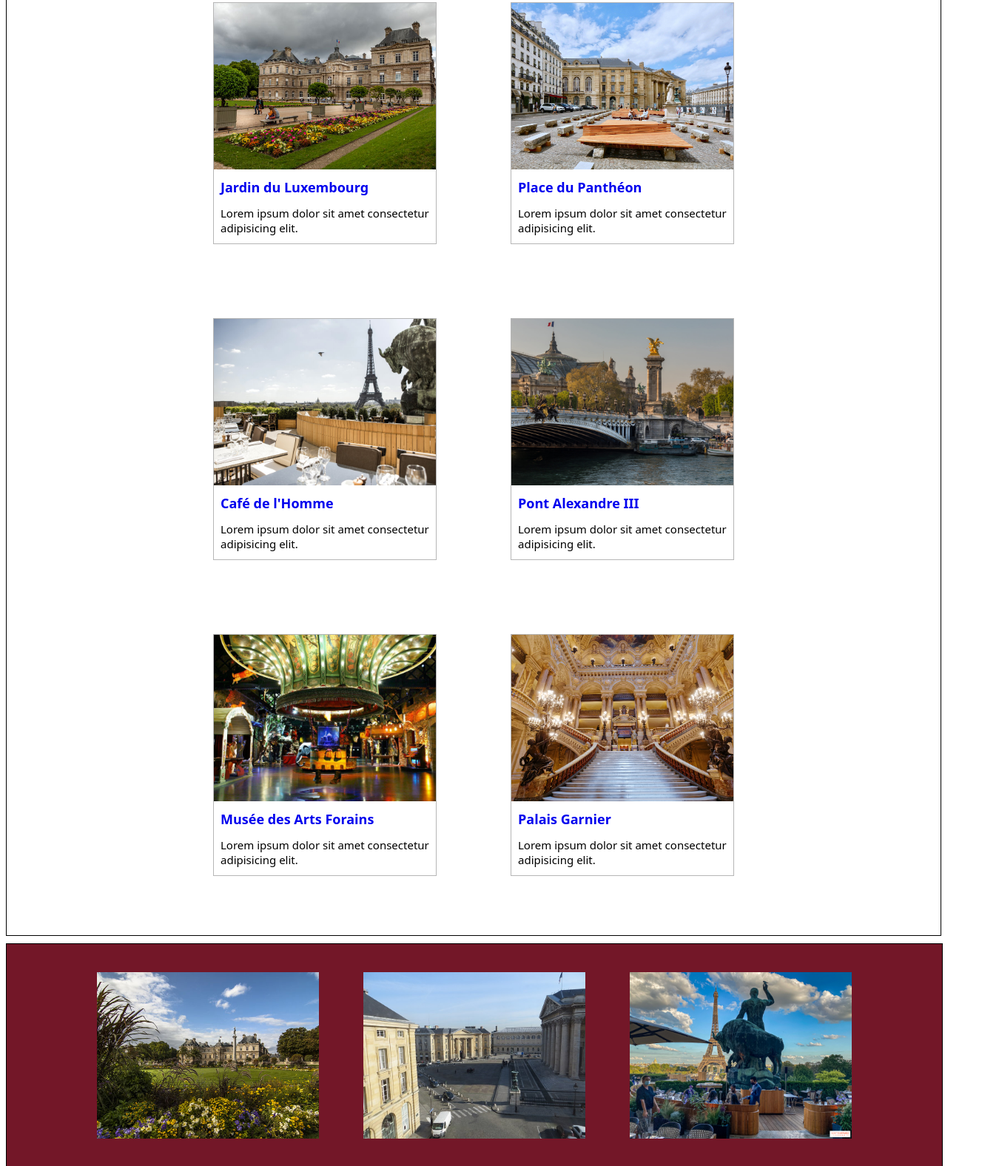
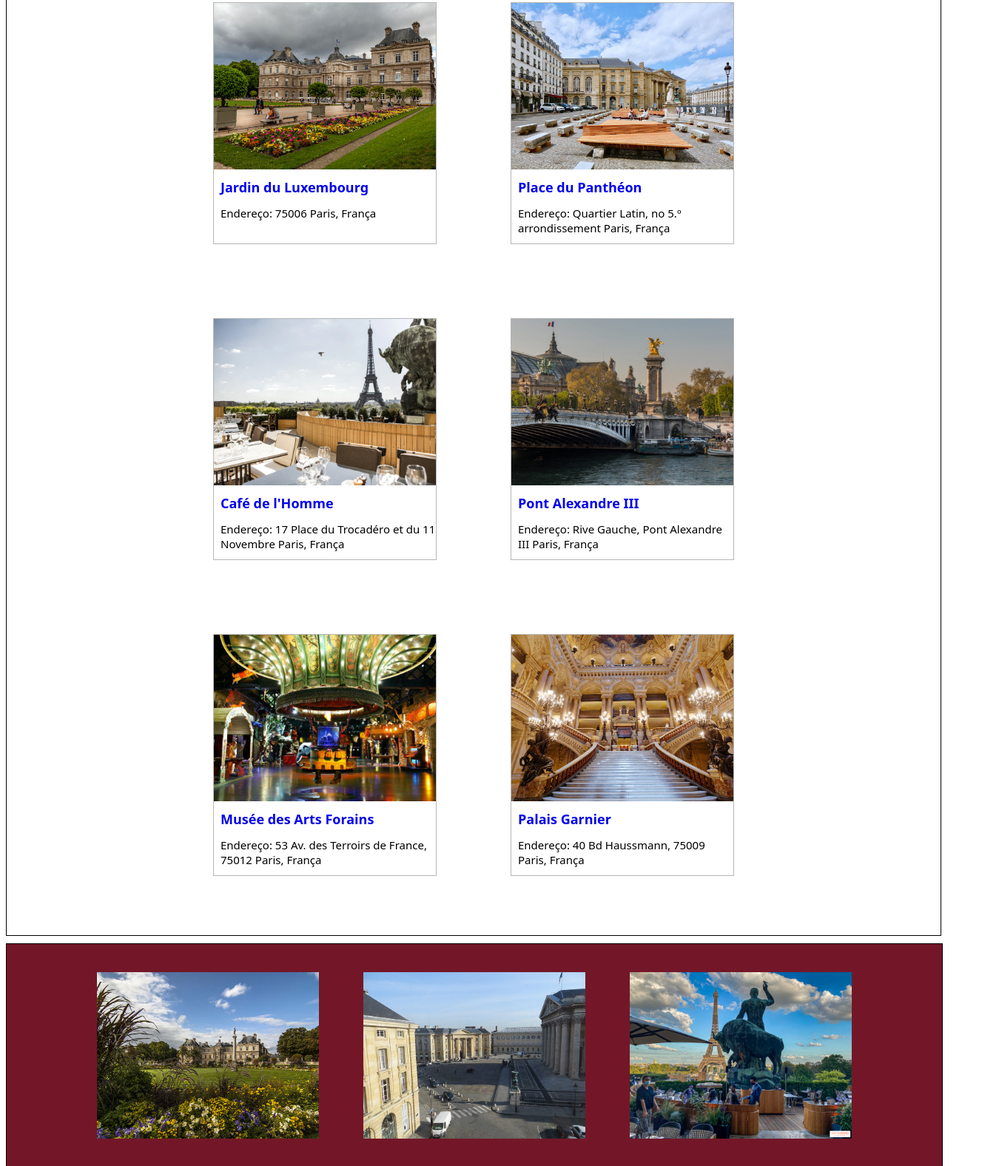
Before and after one commit to marcusgoomes/atividadesFIAP, a plain HTML site: page Projeto Traveller - Atividade 3/index.html in a window 1280 px wide. Shown: the part 866-2442 px from the top of the page at 74% size, 1350 px wide, since content can reach past the window. Drawn offline with Linux system fonts and the light colour scheme; files whose address does not match are found by name.

Commit message:
Update index.html
Complementei o layout

```diff
--- a/Projeto Traveller - Atividade 3/index.html
+++ b/Projeto Traveller - Atividade 3/index.html
@@ -1,8 +1,7 @@
 <!DOCTYPE html>
-<html lang="pt-br">
+<html lang="pt-BR">
 <head>
     <meta charset="UTF-8">
-    <meta http-equiv="X-UA-Compatible" content="IE=edge">
     <meta name="viewport" content="width=device-width, initial-scale=1.0">
     <title>Emily em Paris</title>
     <link rel="stylesheet" href="./css/style.css">
@@ -12,7 +11,7 @@
     <div class="menu">
         <!-- div para a primeira parte do menu que é um título nomeado -->
         <div class="menu_titulo">
-        <h1>Projeto Traveller</h1>
+        <h1>EMILY IN PARIS</h1>
         </div>
         <!-- div para a segunda parte do menu que é uma lista onde terão botões clicáveis direcionadores -->
         <div class="menu_botoes">
@@ -25,9 +24,7 @@
 
     <!-- div com uma imagem grande e "chamada" da página -->
     <div class="secao2">
-        <h3>Lorem, ipsum dolor.</h3>
-        <h3>Lorem, ipsum dolor.</h3>
-        <h3>Lorem, ipsum dolor.</h3>
+    <!-- Acho melhor ficar sem texto, não?! -->
     </div>
 
     <!-- div contendo as caixas pequenas de cada ponto turístico do projeto -->
@@ -39,7 +36,7 @@
             <h4>
              <!-- Criei uma class para os links dos títulos pois os As do cabeçalho estão em branco e sumia na página -->
                <a href="./paginas/luxembourg.html" class="titulo_link">Jardin du Luxembourg </a> </h4>
-                <p>Lorem ipsum dolor sit amet consectetur adipisicing elit.</p>
+                <p>Endereço: 75006 Paris, França</p>
             </div>
         </div>
 
@@ -49,7 +46,7 @@
             <div class="box_txt">
                 <h4>
                    <a href="./paginas/pantheon.html" class="titulo_link">Place du Panthéon</a></h4>
-                <p>Lorem ipsum dolor sit amet consectetur adipisicing elit.</p>
+                <p>Endereço: Quartier Latin, no 5.º arrondissement Paris, França</p>
             </div>
         </div>
 
@@ -59,7 +56,7 @@
             <div class="box_txt">
                 <h4>
                     <a href="./paginas/cafe.html" class="titulo_link">Café de l'Homme</a></h4>
-                <p>Lorem ipsum dolor sit amet consectetur adipisicing elit.</p>
+                <p>Endereço: 17 Place du Trocadéro et du 11 Novembre Paris, França</p>
             </div>
         </div>
 
@@ -69,7 +66,7 @@
             <div class="box_txt">
                 <h4>
                     <a href="./paginas/alexandre.html" class="titulo_link"> Pont Alexandre III</a></h4>
-                <p>Lorem ipsum dolor sit amet consectetur adipisicing elit.</p>
+                <p>Endereço: Rive Gauche, Pont Alexandre III Paris, França</p>
             </div>
         </div>
 
@@ -79,7 +76,7 @@
             <div class="box_txt">
                 <h4>
                     <a href="./paginas/musee.html" class="titulo_link"> Musée des Arts Forains</a></h4>
-                <p>Lorem ipsum dolor sit amet consectetur adipisicing elit.</p>
+                <p>Endereço: 53 Av. des Terroirs de France, 75012 Paris, França</p>
             </div>
         </div>
 
@@ -89,7 +86,7 @@
             <div class="box_txt">
                 <h4>
                     <a href="./paginas/Palais.html" class="titulo_link"> Palais Garnier</a></h4>
-                <p>Lorem ipsum dolor sit amet consectetur adipisicing elit.</p>
+                <p>Endereço: 40 Bd Haussmann, 75009 Paris, França</p>
             </div>
         </div>
     </div>
@@ -100,7 +97,6 @@
         <div class="galeria_2"></div>
         <div class="galeria_3"></div>
         <div class="galeria_4"></div>
-
     </div>
 
 </body>
```
